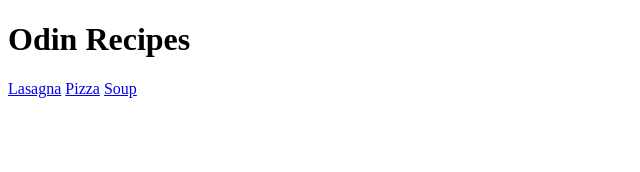
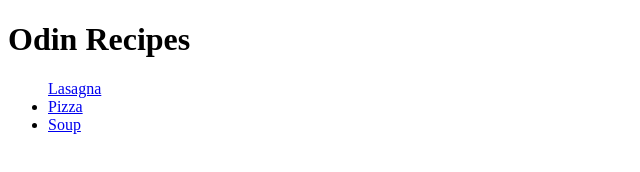
Before and after one commit to DigitalKnight0/odin-recipes1, a plain HTML site: page index.html in a window 1280 px wide. Shown: the whole page, without its empty margins (0-640 px from the left). Drawn offline with Linux system fonts and the light colour scheme.

Commit message:
Add listings to Recipes

```diff
--- a/index.html
+++ b/index.html
@@ -8,8 +8,10 @@
 </head>
 <body>
     <h1>Odin Recipes</h1>
-    <a href="./recipes/lasagna.html">Lasagna</a>
-    <a href="./recipes/pizza.html">Pizza</a>
-    <a href="./recipes/soup.html">Soup</a>
+    <ul>
+        <l1><a href="./recipes/lasagna.html">Lasagna</a></l1>
+        <li><a href="./recipes/pizza.html">Pizza</a></l1>
+        <li><a href="./recipes/soup.html">Soup</a></li>
+    </ul>
 </body>
 </html>
```
Also changed, not shown: 1 other file.
